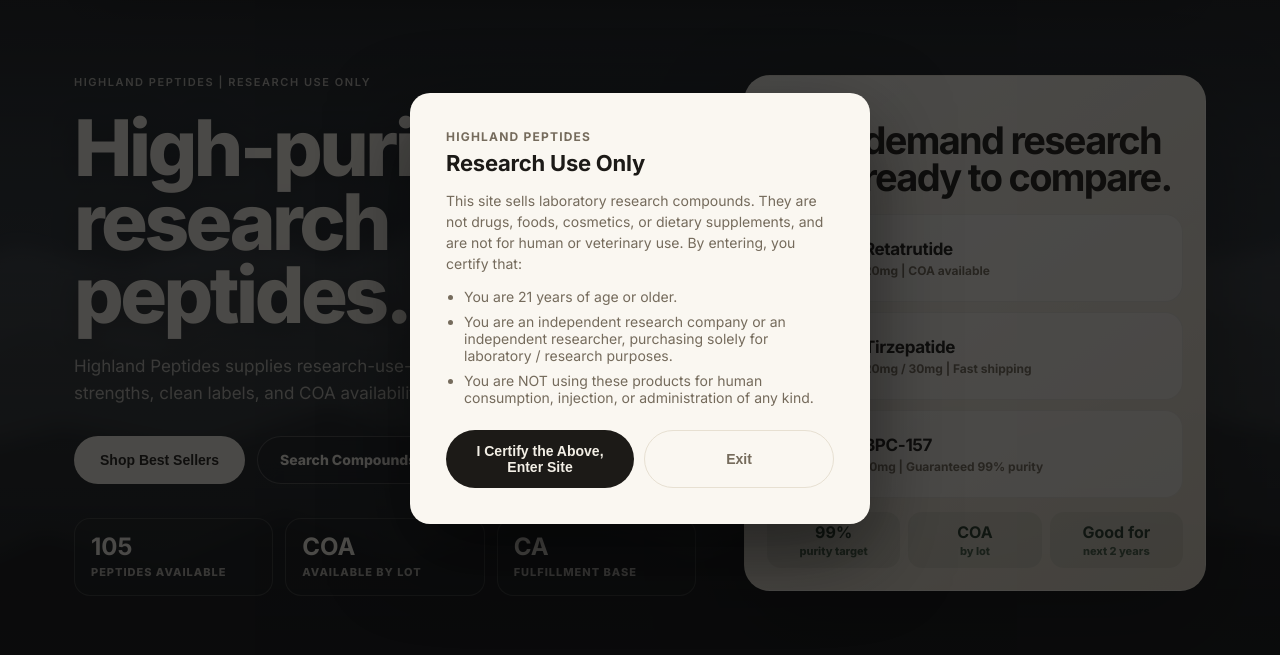
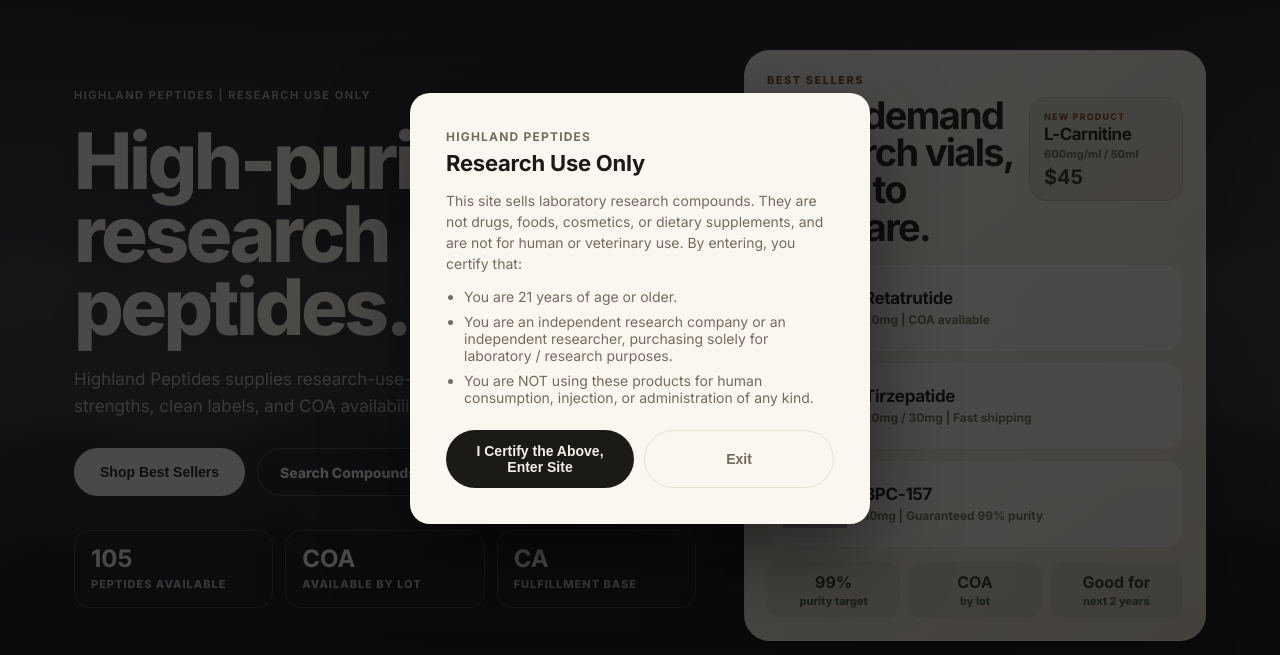
Before and after one commit to dbcooperson/highland-peptides, a website: page public/index.html in a window 1280 px wide. Shown: the part 92-747 px from the top of the page. Drawn offline with Linux system fonts and the light colour scheme; no server answers; grey boxes are pictures that could not be loaded.

Commit message:
Add L-Carnitine homepage product

```diff
--- a/data/descriptions.json
+++ b/data/descriptions.json
@@ -31,6 +31,7 @@
   "KPV": "A tripeptide fragment of alpha-MSH studied in anti-inflammatory research.",
   "Kisspeptin-10": "A decapeptide fragment of kisspeptin, studied in reproductive-endocrinology and GnRH-pathway research.",
   "LL-37": "The active fragment of human cathelicidin, studied in antimicrobial-peptide and immune-response research.",
+  "L-Carnitine": "A carnitine research material supplied as a 600mg/ml, 50ml preparation for laboratory and analytical use.",
   "Lemon Bottle": "A research compound blend studied in lipolysis-related research contexts.",
   "Lipo-C": "A lipotropic compound blend studied in lipid-metabolism research.",
   "MGF": "Mechano Growth Factor, a splice variant of IGF-1 studied in muscle-tissue-repair research.",
--- a/public/css/style.css
+++ b/public/css/style.css
@@ -1598,12 +1598,54 @@
   letter-spacing: 0.14em;
   text-transform: uppercase;
 }
+.hero-panel-heading-row {
+  display: grid;
+  grid-template-columns: minmax(0, 1fr) 154px;
+  gap: 14px;
+  align-items: start;
+  margin: 10px 0 18px;
+}
 .hero-commerce-panel h2 {
-  margin: 10px 0 18px;
+  margin: 0;
   max-width: 420px;
   font-size: clamp(26px, 3vw, 38px);
   line-height: 0.98;
   letter-spacing: -0.045em;
+}
+.hero-new-product-card {
+  display: grid;
+  gap: 4px;
+  padding: 13px 14px;
+  border: 1px solid rgba(67,91,69,0.22);
+  border-radius: 18px;
+  background: linear-gradient(145deg, rgba(67,91,69,0.13), rgba(193,121,58,0.10));
+  color: inherit;
+  text-decoration: none;
+  box-shadow: inset 0 1px 0 rgba(255,255,255,0.45);
+}
+.hero-new-product-card span {
+  color: var(--accent-ink);
+  font-size: 9px;
+  font-weight: 900;
+  letter-spacing: 0.13em;
+  text-transform: uppercase;
+}
+.hero-new-product-card strong {
+  font-size: 17px;
+  line-height: 1;
+  letter-spacing: -0.03em;
+}
+.hero-new-product-card em {
+  color: var(--muted-on-light);
+  font-size: 11px;
+  font-style: normal;
+  font-weight: 800;
+}
+.hero-new-product-card b {
+  margin-top: 2px;
+  color: #223626;
+  font-size: 20px;
+  line-height: 1;
 }
 .hero-mini-products {
   display: grid;
--- a/public/index.html
+++ b/public/index.html
@@ -117,7 +117,15 @@
 
   <aside class="hero-commerce-panel" aria-label="Popular Highland Peptides products">
     <div class="hero-panel-kicker">Best sellers</div>
-    <h2>High-demand research vials, ready to compare.</h2>
+    <div class="hero-panel-heading-row">
+      <h2>High-demand research vials, ready to compare.</h2>
+      <a href="/product/l-carnitine" class="hero-new-product-card">
+        <span>New product</span>
+        <strong>L-Carnitine</strong>
+        <em>600mg/ml / 50ml</em>
+        <b>$45</b>
+      </a>
+    </div>
     <div class="hero-mini-products">
       <a href="/product/retatrutide" class="hero-mini-product">
         <span class="mini-vial photo" aria-hidden="true"></span>
```
Also changed, not shown: data/products.json (+9 -0 lines).
